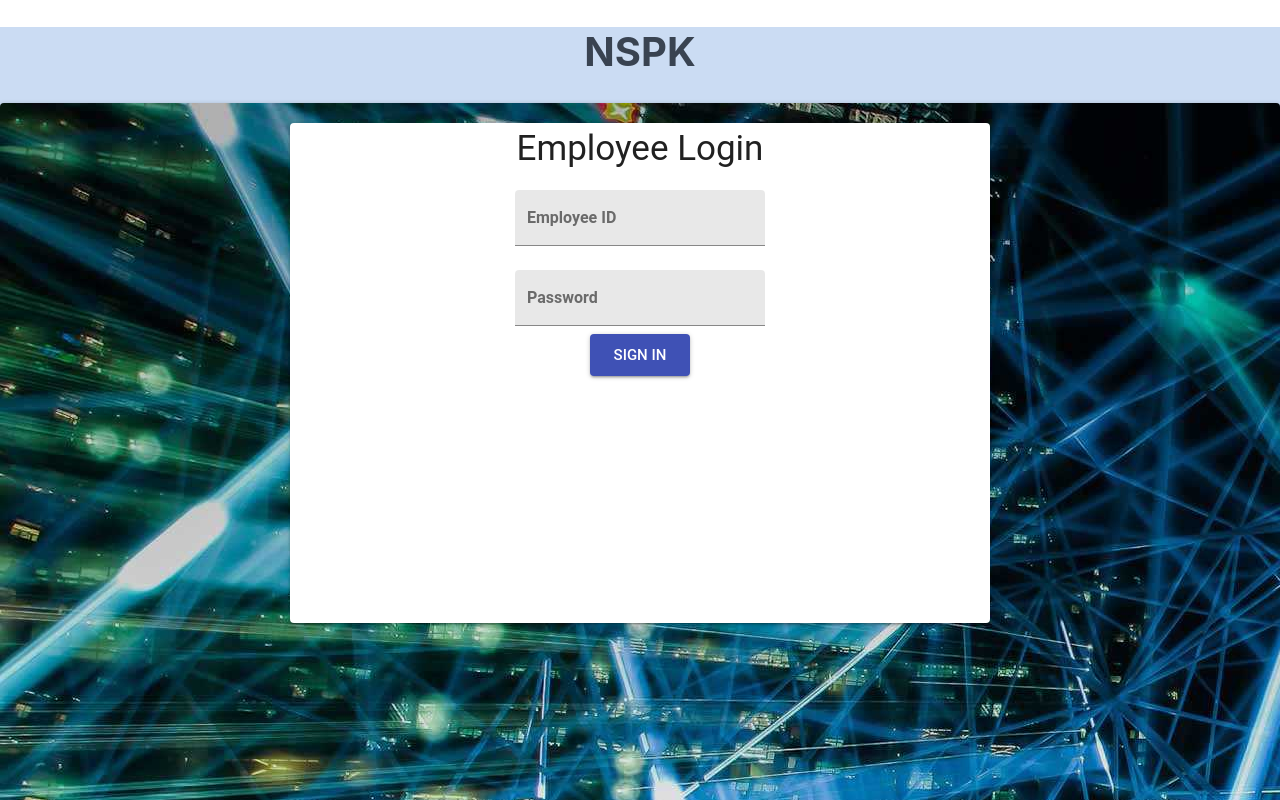
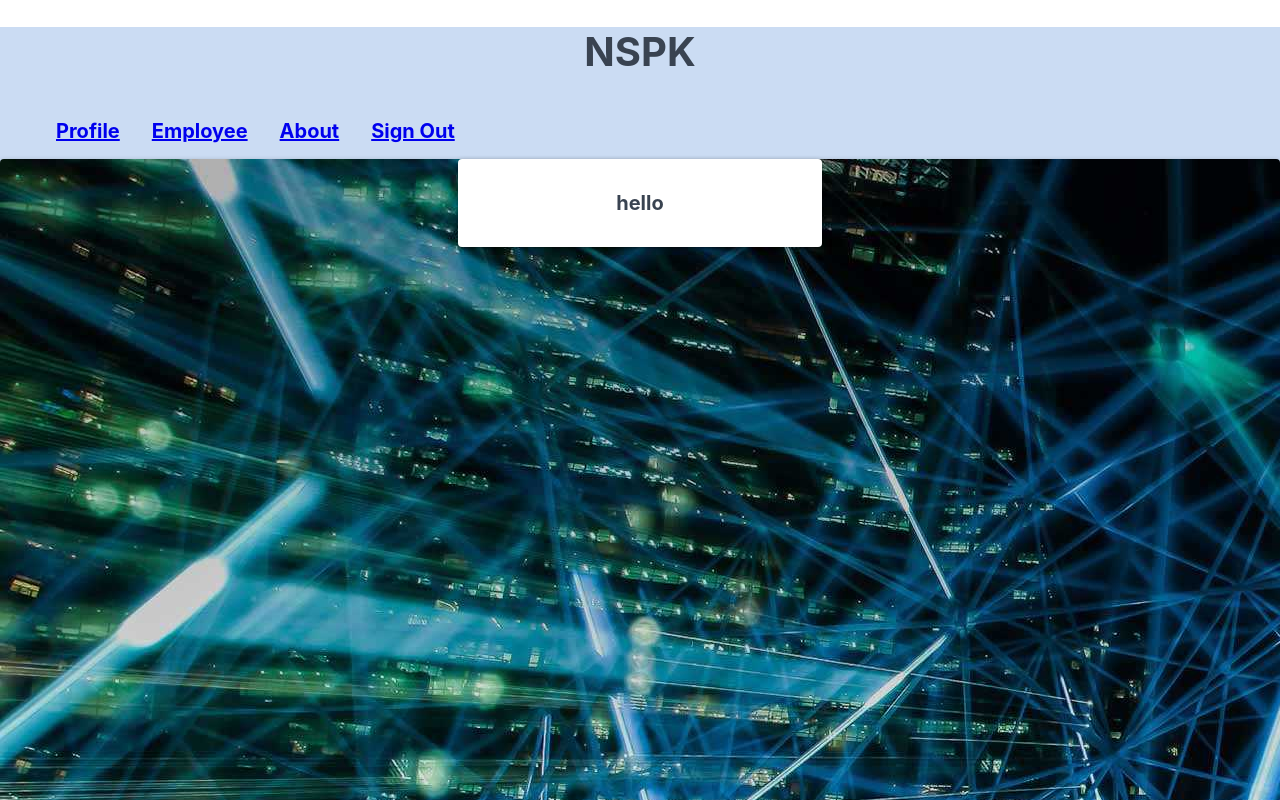
Before and after one commit to wengkeat575/NSPK-Enterprise, a React (Create React App) app in the folder nspk-enterprise/: page /salary in a window 1280 px wide. Shown: the top 800 px of the page. Built offline with nearby package versions, Linux system fonts and the light colour scheme.

Commit message:
fixing shit

```diff
--- a/nspk-enterprise/src/Employee.js
+++ b/nspk-enterprise/src/Employee.js
@@ -3,7 +3,7 @@ import PropTypes from "prop-types";
 import { withStyles } from "@material-ui/core/styles";
 import Paper from "@material-ui/core/Paper";
 import Grid from "@material-ui/core/Grid";
-import { Typography } from "@material-ui/core";
+//import { Typography, Button } from "@material-ui/core";
 import "./index.css";
 import { borders } from "@material-ui/system";
 import Table from "@material-ui/core/Table";
@@ -12,6 +12,7 @@ import TableCell from "@material-ui/core/TableCell";
 import TableHead from "@material-ui/core/TableHead";
 import TableRow from "@material-ui/core/TableRow";
 import TopBar from "./TopBar";
+import Button from "@material-ui/core/Button";
 
 const styles = theme => ({
   root: {
@@ -86,6 +87,9 @@ function Employee(props) {
             ))}
           </TableBody>
         </Table>
+        <Button variant="outlined" color="primary" style={{marginTop: 20}}>
+        Edit
+      </Button>
       </Paper>
     </Paper>
     </div>
--- a/nspk-enterprise/src/Homepage.js
+++ b/nspk-enterprise/src/Homepage.js
@@ -7,6 +7,7 @@ import Profile from "./Profile";
 import About from "./About";
 import Employee from "./Employee";
 import Signout from "./Signout";
+import Salary from "./Salary";
 //import Homepage from './Homepage';
 
 const Header = styled("h2")`
@@ -23,11 +24,13 @@ class Homepage extends React.Component {
       <Router>
             <Header><h1>NSPK</h1>
           <Switch>
+          <Route path="/salary" component={Salary} />
             <Route path="/profile" component={Profile} />
             <Route path="/employees" component={Employee} />
             <Route path="/about" component={About} />
             <Route path="/signout" component={Signout} />
             <Route path="*" component={App} />
+
           </Switch>
           </Header>
       </Router>
--- a/nspk-enterprise/src/Salary.js
+++ b/nspk-enterprise/src/Salary.js
@@ -0,0 +1,41 @@
+import React, { Component } from "react";
+import TopBar from "./TopBar";
+import Paper from "@material-ui/core/Paper";
+
+
+var bg = require("./technology.jpg");
+
+const styles = {
+  paperContainer: {
+    backgroundImage: "url(" + bg + ")"
+  }
+};
+
+class Salary extends React.Component {
+  render() {
+    return (
+        <div><TopBar/>
+      <Paper
+        style={{
+          backgroundImage: "url(" + require("./technology.jpg") + ")",
+          height: "100vh"
+        }}
+      >
+        <Paper
+          zDepth={2}
+          style={{
+            margin: "48px",
+            padding: "32px",
+            margin: "auto",
+            width: "300px"
+          }}
+        >
+            hello
+        </Paper>
+      </Paper>
+      </div>
+    );
+  }
+}
+
+export default Salary;
--- a/nspk-enterprise/src/Signout.js
+++ b/nspk-enterprise/src/Signout.js
@@ -24,7 +24,6 @@ class Signout extends Component {
         }}
       >
         <Paper
-          zDepth={2}
           style={{
             margin: "48px",
             padding: "32px",
@@ -39,7 +38,7 @@ class Signout extends Component {
           <Button
             variant="contained"
             color="secondary"
-            mr={10}
+            style={{marginRight: 20}}
             onClick={()=> this.props.history.push('/signin')}
           >
             {" "}
```
Also changed, not shown: nspk-enterprise/src/App.js (+0 -8 lines).
